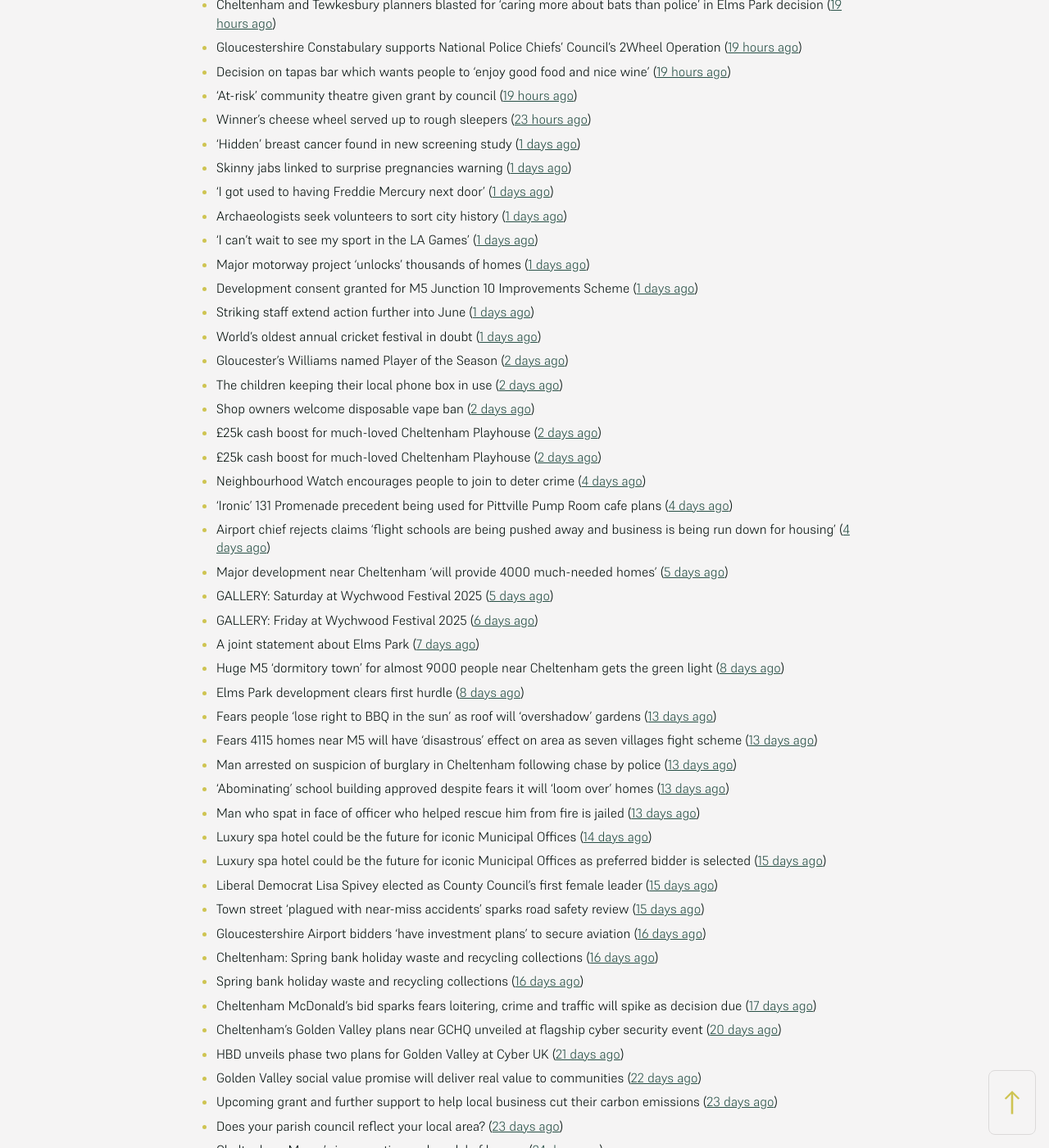
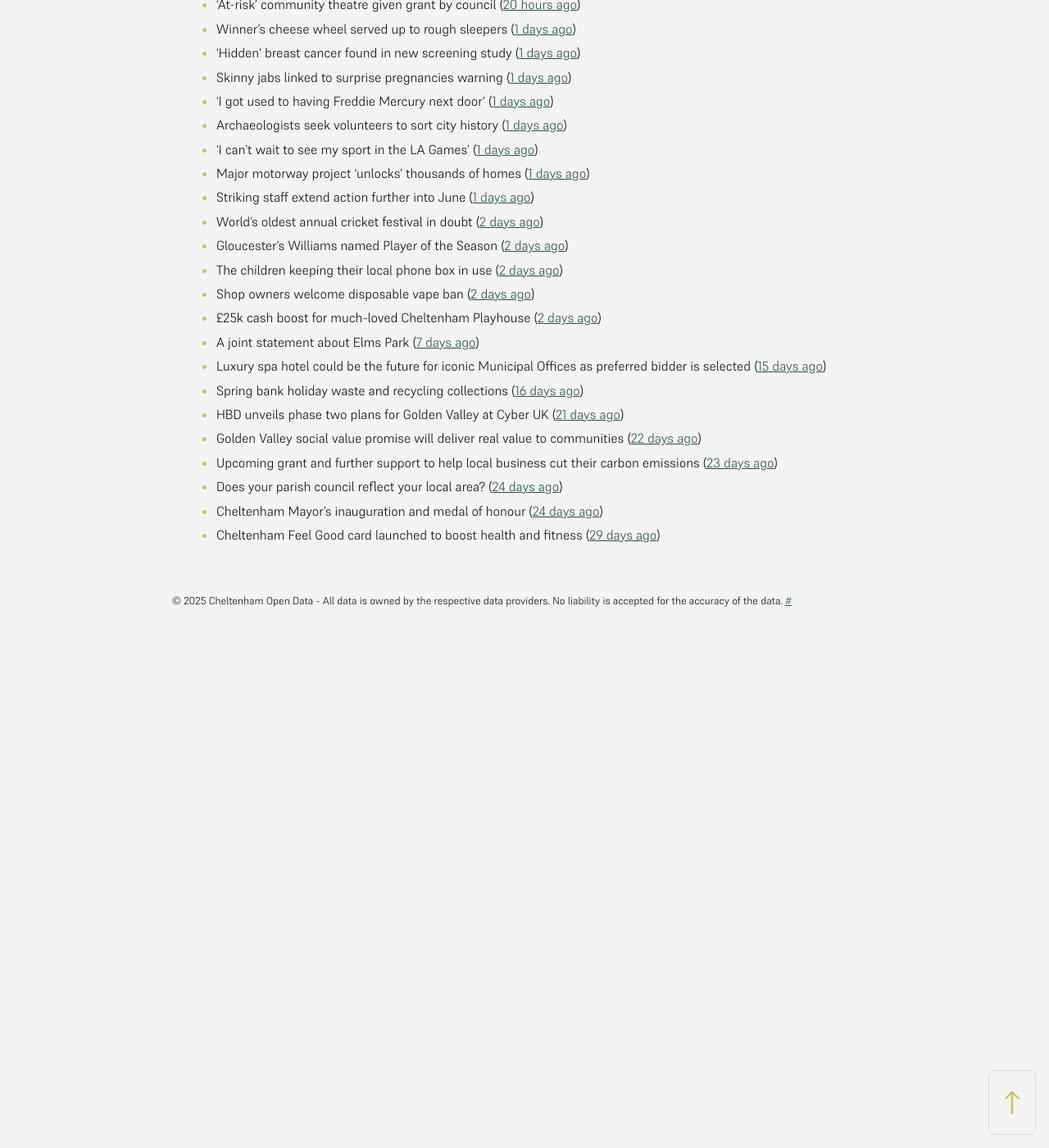
Before and after one commit to mat-0/cheltenham-open-data, a Jekyll site: the page built from _pages/news.md, in a window 1280 px wide and 1400 px high, scrolled down 554 px. Shown: the whole window at 82% size. Built offline with Jekyll 4.4.1, drawn with Linux system fonts in a browser that asks for light colours; after the commit the page ends 1326 px from its top, so only the background shows below that; some of the changed text lies outside the part shown.

Commit message:
Updated 2025-06-06 11:58:03

```diff
--- a/_pages/news.md
+++ b/_pages/news.md
@@ -12,58 +12,33 @@ _sources: BBC, Glos Police, Cheltenham Borough Council, and Glos news centre_
 [Get this page as daily RSS feed](/daily.rss)
 
 <!-- news_marker starts -->
-- 'Sport excitement' and 'remembering loved-ones' ([1 hours ago](https://www.bbc.com/news/articles/cly379zl9qwo))
-- Reshaping Cheltenham’s future with latest cabinet portfolio announcements ([2 hours ago](https://www.cheltenham.gov.uk/news/article/3018/reshaping_cheltenhams_future_with_latest_cabinet_portfolio_announcements))
-- Plans for shop signs to reflect city's 'heritage' ([5 hours ago](https://www.bbc.com/news/articles/c77153njmlko))
-- New homes 'may harm town's precious character' ([5 hours ago](https://www.bbc.com/news/articles/c5yxr023e19o))
-- Children 'dodge cars' as car park remains closed ([15 hours ago](https://www.bbc.com/news/articles/c15v3072q04o))
-- Couple save six people after boat explodes on river ([17 hours ago](https://www.bbc.com/news/articles/cq54p798dxlo))
-- Cheltenham and Tewkesbury planners blasted for ‘caring more about bats than police’ in Elms Park decision ([19 hours ago](https://gloucesternewscentre.co.uk/cheltenham-and-tewkesbury-planners-blasted-for-caring-more-about-bats-than-police-in-elms-park-decision/))
-- Gloucestershire Constabulary supports National Police Chiefs’ Council’s 2Wheel Operation ([19 hours ago](https://gloucesternewscentre.co.uk/gloucestershire-constabulary-supports-national-police-chiefs-councils-2wheel-operation/))
-- Decision on tapas bar which wants people to ‘enjoy good food and nice wine’ ([19 hours ago](https://gloucesternewscentre.co.uk/decision-on-tapas-bar-which-wants-people-to-enjoy-good-food-and-nice-wine/))
-- 'At-risk' community theatre given grant by council ([19 hours ago](https://www.bbc.com/news/articles/c2kq2d2e71zo))
-- Winner's cheese wheel served up to rough sleepers ([23 hours ago](https://www.bbc.com/news/articles/cvg9z4l01ygo))
+- 'Sport excitement' and 'remembering loved-ones' ([2 hours ago](https://www.bbc.com/news/articles/cly379zl9qwo))
+- Reshaping Cheltenham’s future with latest cabinet portfolio announcements ([3 hours ago](https://www.cheltenham.gov.uk/news/article/3018/reshaping_cheltenhams_future_with_latest_cabinet_portfolio_announcements))
+- Plans for shop signs to reflect city's 'heritage' ([6 hours ago](https://www.bbc.com/news/articles/c77153njmlko))
+- New homes 'may harm town's precious character' ([6 hours ago](https://www.bbc.com/news/articles/c5yxr023e19o))
+- Children 'dodge cars' as car park remains closed ([16 hours ago](https://www.bbc.com/news/articles/c15v3072q04o))
+- Couple save six people after boat explodes on river ([18 hours ago](https://www.bbc.com/news/articles/cq54p798dxlo))
+- 'At-risk' community theatre given grant by council ([20 hours ago](https://www.bbc.com/news/articles/c2kq2d2e71zo))
+- Winner's cheese wheel served up to rough sleepers ([1 days ago](https://www.bbc.com/news/articles/cvg9z4l01ygo))
 - 'Hidden' breast cancer found in new screening study ([1 days ago](https://www.bbc.com/news/articles/cd90g95q8v0o))
 - Skinny jabs linked to surprise pregnancies warning ([1 days ago](https://www.bbc.co.uk/sounds/play/p0lgh4cd))
 - 'I got used to having Freddie Mercury next door' ([1 days ago](https://www.bbc.com/news/articles/cp8ydj0kplyo))
 - Archaeologists seek volunteers to sort city history ([1 days ago](https://www.bbc.com/news/articles/cgj8z5vj2n4o))
 - 'I can't wait to see my sport in the LA Games' ([1 days ago](https://www.bbc.com/news/articles/cjdz8yyl92ro))
 - Major motorway project 'unlocks' thousands of homes ([1 days ago](https://www.bbc.com/news/articles/cvgnz6eyr22o))
-- Development consent granted for M5 Junction 10 Improvements Scheme ([1 days ago](https://gloucesternewscentre.co.uk/development-consent-granted-for-m5-junction-10-improvements-scheme/))
 - Striking staff extend action further into June ([1 days ago](https://www.bbc.com/news/articles/cz9y0dnl0k3o))
-- World's oldest annual cricket festival in doubt ([1 days ago](https://www.bbc.com/news/articles/cvgvlx1ve79o))
+- World's oldest annual cricket festival in doubt ([2 days ago](https://www.bbc.com/news/articles/cvgvlx1ve79o))
 - Gloucester's Williams named Player of the Season ([2 days ago](https://www.bbc.com/sport/rugby-union/articles/c1kvr1gerj3o))
 - The children keeping their local phone box in use ([2 days ago](https://www.bbc.com/news/articles/c1dekpd164no))
 - Shop owners welcome disposable vape ban ([2 days ago](https://www.bbc.com/news/articles/cgle5pgy4lgo))
-- £25k cash boost for much-loved Cheltenham Playhouse ([2 days ago](https://gloucesternewscentre.co.uk/25k-cash-boost-for-much-loved-cheltenham-playhouse/))
 - £25k cash boost for much-loved Cheltenham Playhouse ([2 days ago](https://www.cheltenham.gov.uk/news/article/3017/25k_cash_boost_for_much-loved_cheltenham_playhouse))
-- Neighbourhood Watch encourages people to join to deter crime ([4 days ago](https://gloucesternewscentre.co.uk/neighbourhood-watch-encourages-people-to-join-to-deter-crime/))
-- ‘Ironic’ 131 Promenade precedent being used for Pittville Pump Room cafe plans ([4 days ago](https://gloucesternewscentre.co.uk/ironic-131-promenade-precedent-being-used-for-pittville-pump-room-cafe-plans/))
-- Airport chief rejects claims ‘flight schools are being pushed away and business is being run down for housing’ ([4 days ago](https://gloucesternewscentre.co.uk/airport-chief-rejects-claims-flight-schools-are-being-pushed-away-and-business-is-being-run-down-for-housing/))
-- Major development near Cheltenham ‘will provide 4000 much-needed homes’ ([5 days ago](https://gloucesternewscentre.co.uk/major-development-near-cheltenham-will-provide-4000-much-needed-homes/))
-- GALLERY: Saturday at Wychwood Festival 2025 ([5 days ago](https://gloucesternewscentre.co.uk/gallery-saturday-at-wychwood-festival-2025/))
-- GALLERY: Friday at Wychwood Festival 2025 ([6 days ago](https://gloucesternewscentre.co.uk/gallery-friday-at-wychwood-festival-2025/))
 - A joint statement about Elms Park ([7 days ago](https://www.cheltenham.gov.uk/news/article/3015/a_joint_statement_about_elms_park))
-- Huge M5 ‘dormitory town’ for almost 9000 people near Cheltenham gets the green light ([8 days ago](https://gloucesternewscentre.co.uk/huge-m5-dormitory-town-for-almost-9000-people-near-cheltenham-gets-the-green-light/))
-- Elms Park development clears first hurdle ([8 days ago](https://gloucesternewscentre.co.uk/elms-park-development-clears-first-hurdle/))
-- Fears people ‘lose right to BBQ in the sun’ as roof will ‘overshadow’ gardens ([13 days ago](https://gloucesternewscentre.co.uk/fears-people-lose-right-to-bbq-in-the-sun-as-roof-will-overshadow-gardens/))
-- Fears 4115 homes near M5 will have ‘disastrous’ effect on area as seven villages fight scheme ([13 days ago](https://gloucesternewscentre.co.uk/fears-4115-homes-near-m5-will-have-disastrous-effect-on-area-as-seven-villages-fight-scheme/))
-- Man arrested on suspicion of burglary in Cheltenham following chase by police ([13 days ago](https://gloucesternewscentre.co.uk/man-arrested-on-suspicion-of-burglary-in-cheltenham-following-chase-by-police/))
-- ‘Abominating’ school building approved despite fears it will ‘loom over’ homes ([13 days ago](https://gloucesternewscentre.co.uk/abominating-school-building-approved-despite-fears-it-will-loom-over-homes/))
-- Man who spat in face of officer who helped rescue him from fire is jailed ([13 days ago](https://gloucesternewscentre.co.uk/man-who-spat-in-face-of-officer-who-helped-rescue-him-from-fire-is-jailed/))
-- Luxury spa hotel could be the future for iconic Municipal Offices ([14 days ago](https://gloucesternewscentre.co.uk/luxury-spa-hotel-could-be-the-future-for-iconic-municipal-offices/))
 - Luxury spa hotel could be the future for iconic Municipal Offices as preferred bidder is selected ([15 days ago](https://www.cheltenham.gov.uk/news/article/3014/luxury_spa_hotel_could_be_the_future_for_iconic_municipal_offices_as_preferred_bidder_is_selected))
-- Liberal Democrat Lisa Spivey elected as County Council’s first female leader ([15 days ago](https://gloucesternewscentre.co.uk/liberal-democrat-lisa-spivey-elected-as-county-councils-first-female-leader/))
-- Town street ‘plagued with near-miss accidents’ sparks road safety review ([15 days ago](https://gloucesternewscentre.co.uk/town-street-plagued-with-near-miss-accidents-sparks-road-safety-review/))
-- Gloucestershire Airport bidders ‘have investment plans’ to secure aviation ([16 days ago](https://gloucesternewscentre.co.uk/gloucestershire-airport-bidders-have-investment-plans-to-secure-aviation/))
-- Cheltenham: Spring bank holiday waste and recycling collections ([16 days ago](https://gloucesternewscentre.co.uk/cheltenham-spring-bank-holiday-waste-and-recycling-collections/))
 - Spring bank holiday waste and recycling collections ([16 days ago](https://www.cheltenham.gov.uk/news/article/3013/spring_bank_holiday_waste_and_recycling_collections))
-- Cheltenham McDonald’s bid sparks fears loitering, crime and traffic will spike as decision due ([17 days ago](https://gloucesternewscentre.co.uk/cheltenham-mcdonalds-bid-sparks-fears-loitering-crime-and-traffic-will-spike-as-decision-due/))
-- Cheltenham’s Golden Valley plans near GCHQ unveiled at flagship cyber security event ([20 days ago](https://gloucesternewscentre.co.uk/cheltenhams-golden-valley-plans-near-gchq-unveiled-at-flagship-cyber-security-event/))
 - HBD unveils phase two plans for Golden Valley at Cyber UK ([21 days ago](https://www.cheltenham.gov.uk/news/article/3012/hbd_unveils_phase_two_plans_for_golden_valley_at_cyber_uk))
 - Golden Valley social value promise will deliver real value to communities ([22 days ago](https://www.cheltenham.gov.uk/news/article/3011/golden_valley_social_value_promise_will_deliver_real_value_to_communities))
 - Upcoming grant and further support to help local business cut their carbon emissions ([23 days ago](https://www.cheltenham.gov.uk/news/article/3010/upcoming_grant_and_further_support_to_help_local_business_cut_their_carbon_emissions))
-- Does your parish council reflect your local area? ([23 days ago](https://www.cheltenham.gov.uk/news/article/3009/does_your_parish_council_reflect_your_local_area))
+- Does your parish council reflect your local area? ([24 days ago](https://www.cheltenham.gov.uk/news/article/3009/does_your_parish_council_reflect_your_local_area))
 - Cheltenham Mayor’s inauguration and medal of honour ([24 days ago](https://www.cheltenham.gov.uk/news/article/3008/cheltenham_mayors_inauguration_and_medal_of_honour))
 - Cheltenham Feel Good card launched to boost health and fitness ([29 days ago](https://www.cheltenham.gov.uk/news/article/3007/cheltenham_feel_good_card_launched_to_boost_health_and_fitness))
 
```
Also changed, not shown: _data/flood.json (+4 -4 lines), _pages/fix-my-street.md (+3 -3 lines), index.md (+5 -5 lines).
